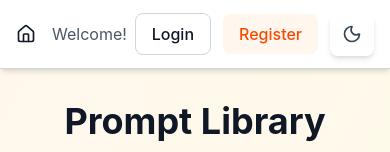
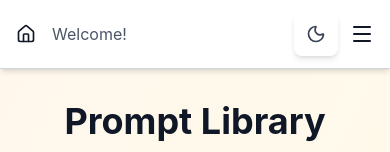
Before and after one commit to mrigankmg/prompt-library-fe, a React (Vite) app: page /home in a window 390 px wide. Shown: the top 152 px of the page. Built offline with nearby package versions, Linux system fonts and the light colour scheme; no server answers.

Commit message:
Implemented collapsing header options into side menu bar for small screen sizes and below.

```diff
--- a/src/components/Header.jsx
+++ b/src/components/Header.jsx
@@ -1,5 +1,6 @@
+import { useEffect, useState } from "react";
 import { useNavigate } from "react-router-dom";
-import { Home, Moon, Sun } from "lucide-react";
+import { Home, Menu, Moon, Sun, X } from "lucide-react";
 import { useTheme } from "../context/ThemeContext";
 import { useAuth } from "../context/AuthContext";
 
@@ -7,6 +8,64 @@ export default function Header() {
   const { isDark, toggleTheme } = useTheme();
   const { user, isAuthenticated, logout } = useAuth();
   const navigate = useNavigate();
+  const [menuOpen, setMenuOpen] = useState(false);
+
+  useEffect(() => {
+    const mq = window.matchMedia("(min-width: 640px)");
+    const handler = (e) => { if (e.matches) setMenuOpen(false); };
+    mq.addEventListener("change", handler);
+    return () => mq.removeEventListener("change", handler);
+  }, []);
+
+  const closeMenu = () => setMenuOpen(false);
+
+  const goTo = (path) => {
+    closeMenu();
+    navigate(path);
+  };
+
+  const handleLogout = () => {
+    closeMenu();
+    logout();
+  };
+
+  const authButtons = isAuthenticated ? (
+    <button
+      type="button"
+      onClick={handleLogout}
+      className="bg-orange-50 dark:bg-orange-900/30 text-orange-600 dark:text-orange-400 px-4 py-2 rounded-lg font-medium transition hover:opacity-90 hover:cursor-pointer"
+    >
+      Logout
+    </button>
+  ) : (
+    <>
+      <button
+        onClick={() => goTo("/login")}
+        className="border border-gray-300 dark:border-gray-700 px-4 py-2 rounded-lg font-medium text-gray-900 dark:text-gray-100 transition hover:bg-orange-50 dark:hover:bg-orange-900/30 hover:cursor-pointer"
+      >
+        Login
+      </button>
+      <button
+        onClick={() => goTo("/register")}
+        className="bg-orange-50 dark:bg-orange-900/30 text-orange-600 dark:text-orange-400 px-4 py-2 rounded-lg font-medium transition hover:opacity-90 hover:cursor-pointer"
+      >
+        Register
+      </button>
+    </>
+  );
+
+  const themeToggle = (
+    <button
+      onClick={toggleTheme}
+      className="bg-white dark:bg-gray-800 shadow-md p-3 rounded-lg transition-all hover:cursor-pointer"
+      title="Toggle theme"
+    >
+      {isDark
+        ? <Sun className="w-5 h-5 text-orange-400" aria-hidden="true" />
+        : <Moon className="w-5 h-5 text-gray-700" aria-hidden="true" />
+      }
+    </button>
+  );
 
   return (
     <header className="bg-white dark:bg-gray-800 border-b border-gray-300 dark:border-gray-700 shadow-md">
@@ -20,49 +79,56 @@ export default function Header() {
             >
               <Home className="w-5 h-5" aria-hidden="true" />
             </button>
-            <p className="text-gray-600 dark:text-gray-300">
+            <p className="text-gray-600 dark:text-gray-300 truncate">
               {user ? `Hi ${user.first_name || "User"}!` : "Welcome!"}
             </p>
           </div>
 
           <div className="flex items-center gap-3">
-            {isAuthenticated ? (
-              <button
-                type="button"
-                onClick={() => logout()}
-                className="bg-orange-50 dark:bg-orange-900/30 text-orange-600 dark:text-orange-400 px-4 py-2 rounded-lg font-medium transition hover:opacity-90 hover:cursor-pointer"
-              >
-                Logout
-              </button>
-            ) : (
-              <>
-                <button
-                  onClick={() => navigate("/login")}
-                  className="border border-gray-300 dark:border-gray-700 px-4 py-2 rounded-lg font-medium text-gray-900 dark:text-gray-100 transition hover:bg-orange-50 dark:hover:bg-orange-900/30 hover:cursor-pointer"
-                >
-                  Login
-                </button>
-                <button
-                  onClick={() => navigate("/register")}
-                  className="bg-orange-50 dark:bg-orange-900/30 text-orange-600 dark:text-orange-400 px-4 py-2 rounded-lg font-medium transition hover:opacity-90 hover:cursor-pointer"
-                >
-                  Register
-                </button>
-              </>
-            )}
+            <div className="hidden sm:flex items-center gap-3">
+              {authButtons}
+            </div>
+            {themeToggle}
             <button
-              onClick={toggleTheme}
-              className="bg-white dark:bg-gray-800 shadow-md p-3 rounded-lg transition-all hover:cursor-pointer"
-              title="Toggle theme"
+              type="button"
+              onClick={() => setMenuOpen((o) => !o)}
+              className="sm:hidden relative z-[60] w-6 h-6 text-gray-900 dark:text-gray-100 hover:opacity-70 hover:cursor-pointer transition"
+              aria-label={menuOpen ? "Close menu" : "Open menu"}
+              aria-expanded={menuOpen}
             >
-              {isDark
-                ? <Sun className="w-5 h-5 text-orange-400" aria-hidden="true" />
-                : <Moon className="w-5 h-5 text-gray-700" aria-hidden="true" />
-              }
+              <Menu
+                className={`absolute inset-0 w-6 h-6 transition-all duration-200 ${
+                  menuOpen ? "opacity-0 rotate-90 scale-75" : "opacity-100 rotate-0 scale-100"
+                }`}
+                aria-hidden="true"
+              />
+              <X
+                className={`absolute inset-0 w-6 h-6 transition-all duration-200 ${
+                  menuOpen ? "opacity-100 rotate-0 scale-100" : "opacity-0 -rotate-90 scale-75"
+                }`}
+                aria-hidden="true"
+              />
             </button>
           </div>
         </div>
       </div>
+
+      {menuOpen && (
+        <div className="sm:hidden">
+          <div
+            className="fixed inset-0 bg-black/50 z-40"
+            onClick={closeMenu}
+            aria-hidden="true"
+          />
+          <div
+            className="fixed top-0 right-0 h-full w-64 bg-white dark:bg-gray-800 shadow-lg z-50 p-4 pt-16 flex flex-col gap-3"
+            role="dialog"
+            aria-label="Menu"
+          >
+            {authButtons}
+          </div>
+        </div>
+      )}
     </header>
   );
 }
```
